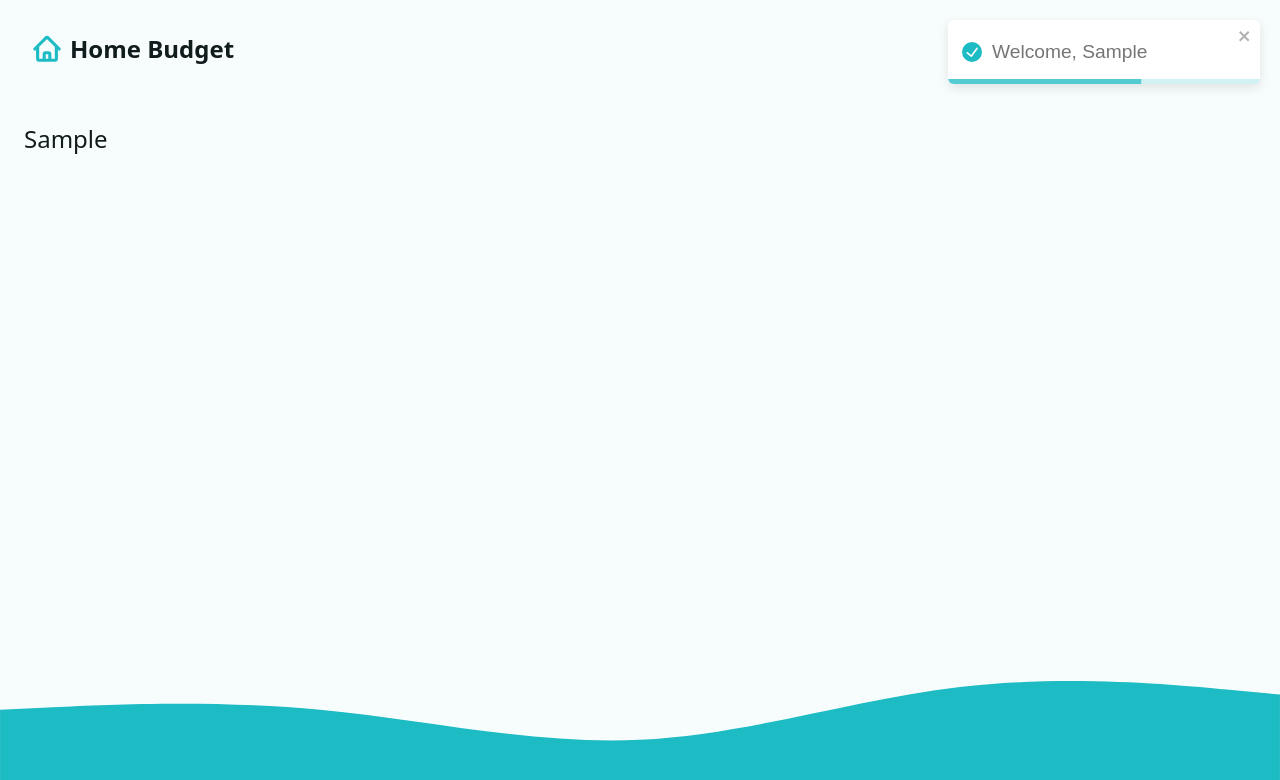
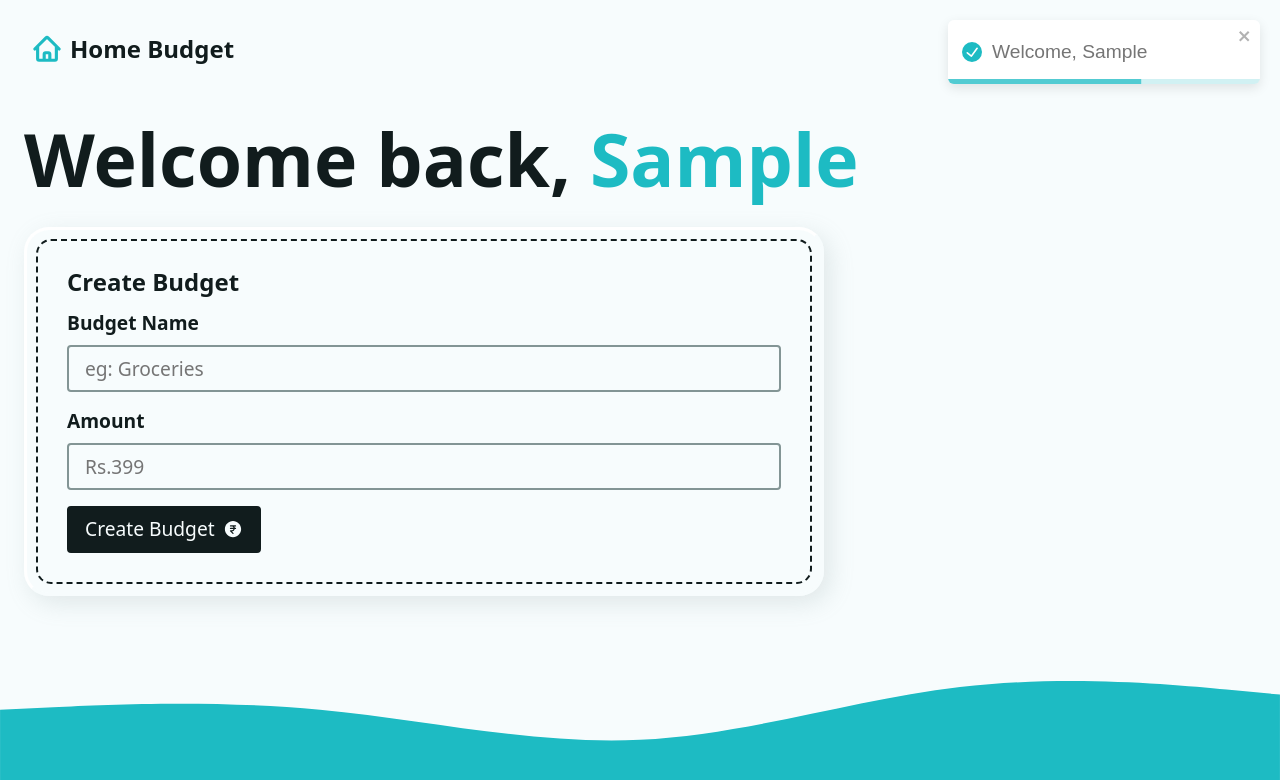
Before and after one commit to therajtinku/Budget-App, a React (Vite) app: page / in a window 1280 px wide. Both pictures are taken after typing "Sample" into the empty fields and a click on the button "Create Account". Shown: the top 780 px of the page. Built offline with nearby package versions, Linux system fonts and the light colour scheme.

Commit message:
added budget form

```diff
--- /dev/null
+++ b/src/components/AddBudgetForm.jsx
@@ -0,0 +1,44 @@
+import { Form } from "react-router-dom"
+
+// library imports
+import { CurrencyRupeeIcon } from "@heroicons/react/24/solid"
+const AddBudgetForm = () => {
+  return (
+    <div className="form-wrapper">
+        <h2 className="h3">Create Budget</h2>
+        <Form
+          method="post"
+          className="grid-sm"
+        >
+            <div className="grid-xs">
+                <label htmlFor="newBudget">Budget Name</label>
+                <input
+                type="text"
+                name="newBudget"
+                id="newBudget"
+                placeholder="eg: Groceries"
+                required
+                />
+            </div>
+            <div className="grid-xs">
+                <label htmlFor="newBudgetAmount">Amount</label>
+                <input
+                  type="number"
+                  step="0.01"
+                  name="newBudgetAmount"
+                  id="newBudgetAmount"
+                  placeholder="Rs.399"
+                  required
+                  inputMode="decimal"
+                />
+            </div>
+            <button type="submit" className="btn btn--dark">
+                <span>Create Budget</span>
+                <CurrencyRupeeIcon width={20}/>
+            </button>
+        </Form>
+    </div>
+  )
+}
+
+export default AddBudgetForm
--- a/src/pages/Dashboard.jsx
+++ b/src/pages/Dashboard.jsx
@@ -6,6 +6,7 @@
 
 //components
 import Intro from "../components/Intro"
+import AddBudgetForm from "../components/AddBudgetForm"
 
 //library toast important
 import { toast } from "react-toastify"
@@ -13,7 +14,8 @@
 //Loader
 export function dashboardLoader(){
     const userName = fetchData("userName")
-    return {userName}
+    const budgets = fetchData("budgets")
+    return {userName, budgets}
 
 }
 
@@ -32,11 +34,23 @@
 
 export const Dashboard = () => {
 
-    const { userName } = useLoaderData();
+    const { userName, budgets } = useLoaderData();
 
   return (
     <>
-        {userName ? (<p>{userName}</p>) : <Intro /> }
+        {userName ? (
+          <div className="dashboard">
+            <h1>Welcome back, <span className="accent">{userName}</span></h1>
+            <div className="grid-sm">
+              {/* {budgets ? () : ()} */}
+              <div className="grid-lg">
+                <div className="flex-lg">
+                  <AddBudgetForm />
+                </div>
+              </div>
+            </div>
+          </div>
+        ) : <Intro /> }
     </>
   )
 }
--- a/src/pages/Error.jsx
+++ b/src/pages/Error.jsx
@@ -1,8 +1,33 @@
+import { useRouteError, Link, useNavigate } from "react-router-dom";
+
+// library imports
+import { HomeIcon, ArrowUturnLeftIcon } from "@heroicons/react/24/solid";
 
 const Error = () => {
+
+  const error = useRouteError();
+  const navigate = useNavigate();
+
   return (
-    <div>
-        Ikkada em ledhu bro nv tappuga navigate ayyav
+    <div className="error">
+        <h1>Offo, we got a problem</h1>
+        <p>{error.message || error.statusText}</p>
+        <div className="flex-md">
+          <button
+            className="btn btn--dark"
+            onClick={()=> navigate(-1)}
+          >
+            <ArrowUturnLeftIcon width={20}/>
+            <span>Go Back</span>
+          </button>
+          <Link
+            to="/"
+            className="btn btn--dark"
+          >
+            <HomeIcon width={20}/>
+            <span>Go home</span>
+          </Link>
+        </div>
     </div>
   )
 }
```
